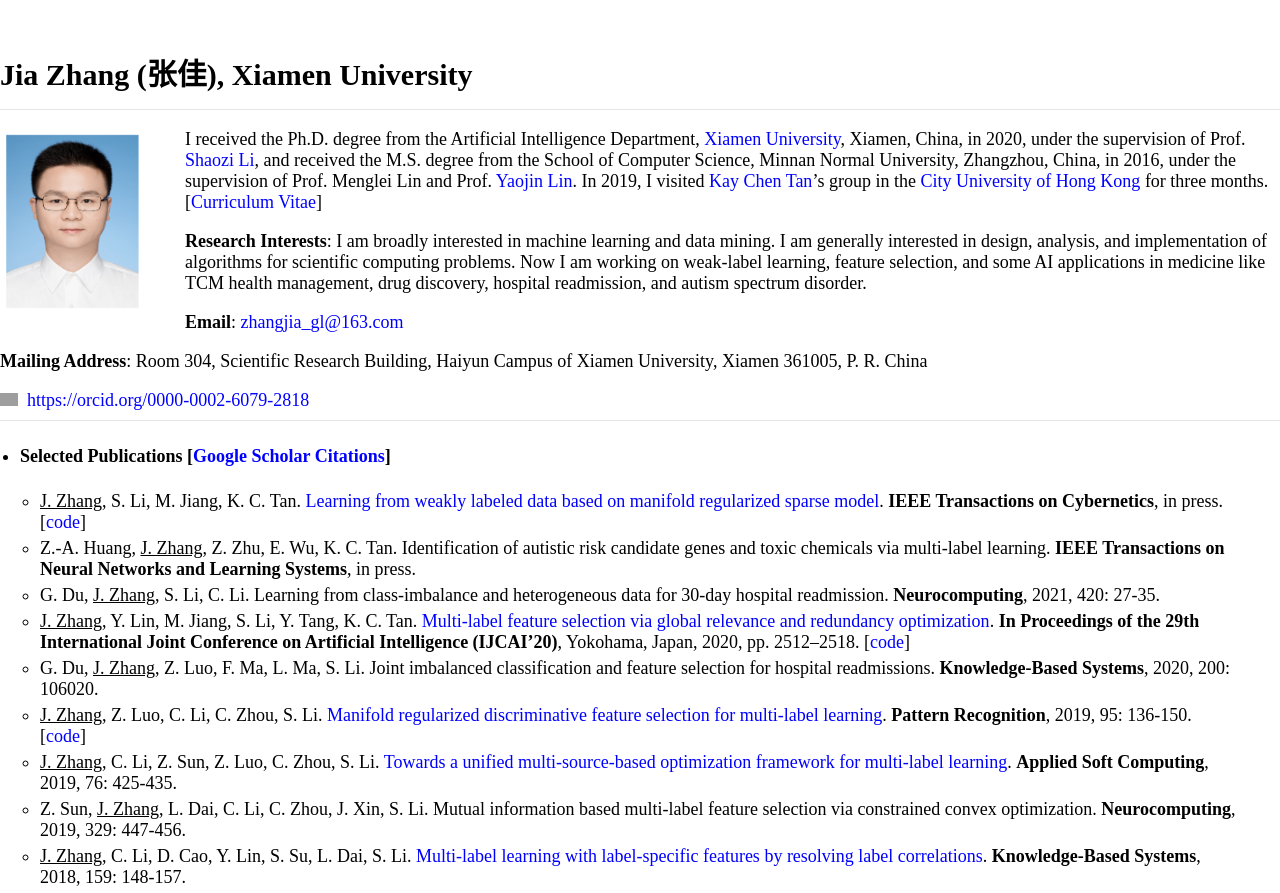
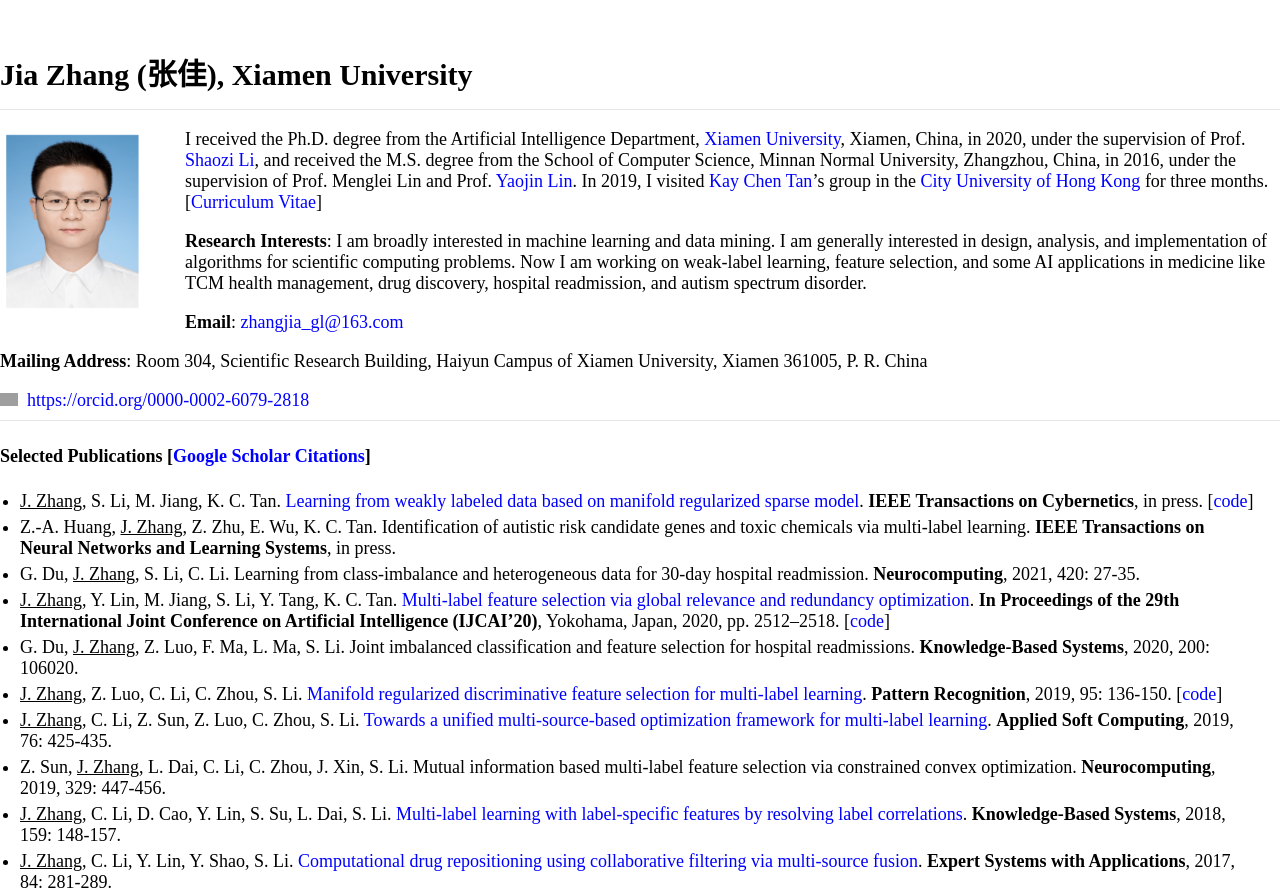
Before and after one commit to jiazhang-ml/jiazhang-ml.github.io, a Jekyll site: the page built from index.md, in a window 1280 px wide. Shown: the top 893 px of the page. Built offline with Jekyll 4.4.1, drawn with Linux system fonts in a browser that asks for light colours; grey boxes are pictures that could not be loaded.

```diff
--- a/index.md
+++ b/index.md
@@ -17,27 +17,27 @@ I received the Ph.D. degree from the Artificial Intelligence Department, [Xiamen
 
 ---
 
-* #### Selected Publications [[Google Scholar Citations](https://scholar.google.com/citations?user=yBaTk-gAAAAJ&hl=en)]
-  * <u>J. Zhang</u>, S. Li, M. Jiang, K. C. Tan. [Learning from weakly labeled data based on manifold regularized sparse model](09185009.pdf). **IEEE Transactions on Cybernetics**, in press. [[code](MSWL-master.zip)]
-  * Z.-A. Huang, <u>J. Zhang</u>, Z. Zhu, E. Wu, K. C. Tan. Identification of autistic risk candidate genes and toxic chemicals via multi-label learning. **IEEE Transactions on Neural Networks and Learning Systems**, in press.
-  * G. Du, <u>J. Zhang</u>, S. Li, C. Li. Learning from class-imbalance and heterogeneous data for 30-day hospital readmission. **Neurocomputing**, 2021, 420: 27-35.
-  * <u>J. Zhang</u>, Y. Lin, M. Jiang, S. Li, Y. Tang, K. C. Tan. [Multi-label feature selection via global relevance and redundancy optimization](0348.pdf). **In Proceedings of the 29th International Joint Conference on Artificial Intelligence (IJCAI’20)**, Yokohama, Japan, 2020, pp. 2512–2518. [[code](GRRO-master.zip)]
-  * G. Du, <u>J. Zhang</u>, Z. Luo, F. Ma, L. Ma, S. Li. Joint imbalanced classification and feature selection for hospital readmissions. **Knowledge-Based Systems**, 2020, 200: 106020.
-  * <u>J. Zhang</u>, Z. Luo, C. Li, C. Zhou, S. Li. [Manifold regularized discriminative feature selection for multi-label learning](1-s2.0-S0031320319302341-main.pdf). **Pattern Recognition**, 2019, 95: 136-150. [[code](MDFS-master.zip)]
-  * <u>J. Zhang</u>, C. Li, Z. Sun, Z. Luo, C. Zhou, S. Li. [Towards a unified multi-source-based optimization framework for multi-label learning](1-s2.0-S1568494618307051-main.pdf). **Applied Soft Computing**, 2019, 76: 425-435.
-  * Z. Sun, <u>J. Zhang</u>, L. Dai, C. Li, C. Zhou, J. Xin, S. Li. Mutual information based multi-label feature selection via constrained convex optimization. **Neurocomputing**, 2019, 329: 447-456.
-  * <u>J. Zhang</u>, C. Li, D. Cao, Y. Lin, S. Su, L. Dai, S. Li. [Multi-label learning with label-specific features by resolving label correlations](1-s2.0-S0950705118303472-main.pdf). **Knowledge-Based Systems**, 2018, 159: 148-157.
-  * <u>J. Zhang</u>, C. Li, Y. Lin, Y. Shao, S. Li. [Computational drug repositioning using collaborative filtering via multi-source fusion](1-s2.0-S0957417417303202-main.pdf). **Expert Systems with Applications**, 2017, 84: 281-289.
-  * <u>J. Zhang</u>, Y. Lin, M. Lin, J. Liu. [An effective collaborative filtering algorithm based on user preference clustering](10.1007_s10489-015-0756-9.pdf). **Applied Intelligence**, 2016, 45 (2): 230-240.
-  * Y. Lin, Q. Hu, <u>J. Zhang</u>, X. Wu. Multi-label feature selection with streaming labels. **Information Sciences**, 2016, 372: 256-275.
+#### Selected Publications [[Google Scholar Citations](https://scholar.google.com/citations?user=yBaTk-gAAAAJ&hl=en)]
+* <u>J. Zhang</u>, S. Li, M. Jiang, K. C. Tan. [Learning from weakly labeled data based on manifold regularized sparse model](09185009.pdf). **IEEE Transactions on Cybernetics**, in press. [[code](MSWL-master.zip)]
+* Z.-A. Huang, <u>J. Zhang</u>, Z. Zhu, E. Wu, K. C. Tan. Identification of autistic risk candidate genes and toxic chemicals via multi-label learning. **IEEE Transactions on Neural Networks and Learning Systems**, in press.
+* G. Du, <u>J. Zhang</u>, S. Li, C. Li. Learning from class-imbalance and heterogeneous data for 30-day hospital readmission. **Neurocomputing**, 2021, 420: 27-35.
+* <u>J. Zhang</u>, Y. Lin, M. Jiang, S. Li, Y. Tang, K. C. Tan. [Multi-label feature selection via global relevance and redundancy optimization](0348.pdf). **In Proceedings of the 29th International Joint Conference on Artificial Intelligence (IJCAI’20)**, Yokohama, Japan, 2020, pp. 2512–2518. [[code](GRRO-master.zip)]
+* G. Du, <u>J. Zhang</u>, Z. Luo, F. Ma, L. Ma, S. Li. Joint imbalanced classification and feature selection for hospital readmissions. **Knowledge-Based Systems**, 2020, 200: 106020.
+* <u>J. Zhang</u>, Z. Luo, C. Li, C. Zhou, S. Li. [Manifold regularized discriminative feature selection for multi-label learning](1-s2.0-S0031320319302341-main.pdf). **Pattern Recognition**, 2019, 95: 136-150. [[code](MDFS-master.zip)]
+* <u>J. Zhang</u>, C. Li, Z. Sun, Z. Luo, C. Zhou, S. Li. [Towards a unified multi-source-based optimization framework for multi-label learning](1-s2.0-S1568494618307051-main.pdf). **Applied Soft Computing**, 2019, 76: 425-435.
+* Z. Sun, <u>J. Zhang</u>, L. Dai, C. Li, C. Zhou, J. Xin, S. Li. Mutual information based multi-label feature selection via constrained convex optimization. **Neurocomputing**, 2019, 329: 447-456.
+* <u>J. Zhang</u>, C. Li, D. Cao, Y. Lin, S. Su, L. Dai, S. Li. [Multi-label learning with label-specific features by resolving label correlations](1-s2.0-S0950705118303472-main.pdf). **Knowledge-Based Systems**, 2018, 159: 148-157.
+* <u>J. Zhang</u>, C. Li, Y. Lin, Y. Shao, S. Li. [Computational drug repositioning using collaborative filtering via multi-source fusion](1-s2.0-S0957417417303202-main.pdf). **Expert Systems with Applications**, 2017, 84: 281-289.
+* <u>J. Zhang</u>, Y. Lin, M. Lin, J. Liu. [An effective collaborative filtering algorithm based on user preference clustering](10.1007_s10489-015-0756-9.pdf). **Applied Intelligence**, 2016, 45 (2): 230-240.
+* Y. Lin, Q. Hu, <u>J. Zhang</u>, X. Wu. Multi-label feature selection with streaming labels. **Information Sciences**, 2016, 372: 256-275.
 
 ---
 
-* #### Professional Activities
-  * Journal Reviewer: [IEEE Transactions on Cybernetics](https://mc.manuscriptcentral.com/cyb-ieee), [IEEE Transactions on Neural Networks and Learning Systems](https://mc.manuscriptcentral.com/tnnls), [Pattern Recognition](https://www.journals.elsevier.com/pattern-recognition/), [Information Sciences](https://www.journals.elsevier.com/information-sciences), [Knowledge-Based Systems](https://www.journals.elsevier.com/knowledge-based-systems), [Applied Intelligence](https://www.editorialmanager.com/apin/Default.aspx), [PLOS ONE](https://www.editorialmanager.com/pone/default.aspx)
+#### Professional Activities
+ * Journal Reviewer: [IEEE Transactions on Cybernetics](https://mc.manuscriptcentral.com/cyb-ieee), [IEEE Transactions on Neural Networks and Learning Systems](https://mc.manuscriptcentral.com/tnnls), [Pattern Recognition](https://www.journals.elsevier.com/pattern-recognition/), [Information Sciences](https://www.journals.elsevier.com/information-sciences), [Knowledge-Based Systems](https://www.journals.elsevier.com/knowledge-based-systems), [Applied Intelligence](https://www.editorialmanager.com/apin/Default.aspx), [PLOS ONE](https://www.editorialmanager.com/pone/default.aspx)
 
 ---
 
-* #### Web Page Link
-  * [KDnuggets: Machine Learning, Data Science, Big Data, Analytics, AI](https://www.kdnuggets.com/)
-  * For reference purpose, there are some reasonable public CS conference ranking lists provided by China Computer Federation: [Ref1](https://www.ccf.org.cn/Academic_Evaluation/By_category/), [Ref2](https://www.ccf.org.cn/c/2019-07-31/667609.shtml).
+#### Web Page Link
+* [KDnuggets: Machine Learning, Data Science, Big Data, Analytics, AI](https://www.kdnuggets.com/)
+* For reference purpose, there are some reasonable public CS conference ranking lists provided by China Computer Federation: [Ref1](https://www.ccf.org.cn/Academic_Evaluation/By_category/), [Ref2](https://www.ccf.org.cn/c/2019-07-31/667609.shtml).
```
